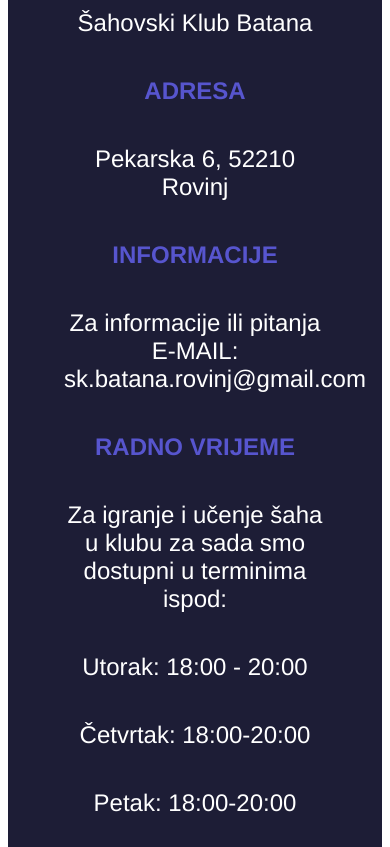
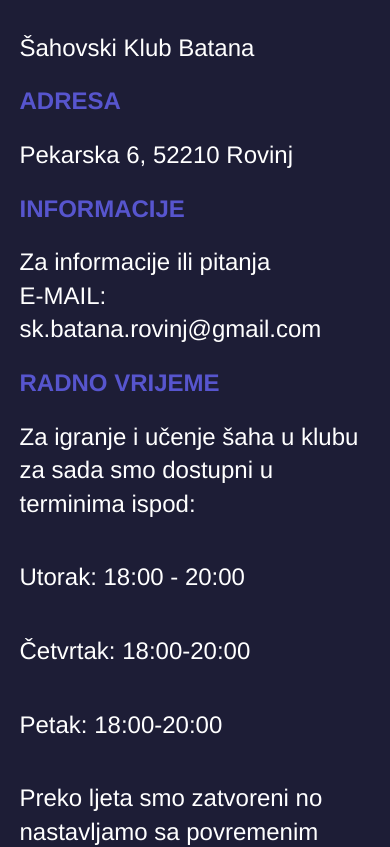
Before and after one commit to NevenDavidovic/vue_batana, a Vue app: page /kontakt in a window 390 px wide. Shown: the part 960-1807 px from the top of the page. Built offline with nearby package versions, Linux system fonts and the light colour scheme.

Commit message:
changes to the mobile version

```diff
--- /dev/null
+++ b/src/assets/css/styles.css
@@ -0,0 +1,12 @@
+* {
+  padding: 0;
+  margin: 0;
+  box-sizing: border-box;
+}
+
+h1,
+h2,
+h3,
+p {
+  line-height: 1.4;
+}
--- a/src/components/FooterPage.vue
+++ b/src/components/FooterPage.vue
@@ -1,4 +1,5 @@
 <template>
+  ja
   <section class="footer">
     <div class="container-footer">
       <div class="galerija footer-item">
@@ -64,6 +65,7 @@ export default {
   display: flex;
   flex-direction: column;
   align-items: center;
+  gap: 1em;
 }
 
 .image-container {
@@ -84,6 +86,7 @@ export default {
   align-items: flex-start;
   max-width: 200px;
   margin: 0 auto;
+  gap: 1em;
 }
 
 .kontakt h1 {
@@ -95,7 +98,7 @@ export default {
 .galerija a {
   color: white;
   text-decoration: none;
-  margin: 1em 0;
+
   display: flex;
   flex-direction: column;
   align-items: flex-start;
--- a/src/components/HeaderNavbar.vue
+++ b/src/components/HeaderNavbar.vue
@@ -287,7 +287,6 @@ export default {
 
 @media (min-width: 800px) {
   .dropdown:hover .dropdown-content {
-    animation: scaleNav 0.3s ease-in-out;
     border-bottom: 4px solid white;
     transition: all 1s ease-in-out;
   }
--- a/src/main.js
+++ b/src/main.js
@@ -3,4 +3,6 @@ import App from "./App.vue";
 import router from "./router";
 import store from "./store";
 
+import "./assets/css/styles.css";
+
 createApp(App).use(store).use(router).mount("#app");
--- a/src/views/AboutView.vue
+++ b/src/views/AboutView.vue
@@ -144,4 +144,11 @@ export default {
     padding: 0 16px;
   }
 }
+@media (max-width: 600px) {
+  .about p {
+    max-width: 95%;
+    text-align: left;
+    margin: auto;
+  }
+}
 </style>
--- a/src/views/ApplyView.vue
+++ b/src/views/ApplyView.vue
@@ -165,5 +165,22 @@ export default {
   .prijave-element {
     flex-direction: column;
   }
+  .prijave-item {
+    max-width: 100%;
+    width: 100%;
+    gap: 1em;
+  }
+  .prijave-item p[data-v-c76e7e2e] {
+    max-width: 100%;
+  }
+}
+
+@media (max-width: 800px) {
+  .prijave-d {
+    max-width: 90%;
+    text-align: left;
+    margin-left: auto;
+    margin-right: auto;
+  }
 }
 </style>
--- a/src/views/HomeView.vue
+++ b/src/views/HomeView.vue
@@ -280,6 +280,10 @@ export default {
 
 .life-and-chess {
   background-color: #5755ce;
+  display: flex;
+  flex-direction: column;
+  gap: 2em;
+  padding-bottom: 3em;
 }
 
 .life-and-chess h1 {
@@ -322,6 +326,8 @@ export default {
 
 .color-title {
   color: #1d1d36;
+  font-weight: 700;
+  line-height: 1.4;
 }
 .center-grid-section {
   margin: 3em auto;
@@ -380,6 +386,7 @@ export default {
   }
   .fair-play-section {
     flex-direction: column;
+    gap: 2em;
   }
 
   .flex-item-center {
@@ -408,6 +415,32 @@ export default {
   .upper-block img {
     width: 100%;
   }
+  .text-item-center a {
+  }
+  .text-item-center p,
+  .text-item-center h1 {
+    max-width: 90%;
+    text-align: left;
+    margin-left: auto;
+    margin-right: auto;
+  }
+
+  .lower-block p {
+    max-width: 90%;
+    text-align: left;
+    margin-left: auto;
+    margin-right: auto;
+  }
+
+  .life-and-chess p {
+    max-width: 90%;
+    margin-left: auto;
+    margin-right: auto;
+  }
+
+  .carousel {
+    width: 100%;
+  }
 }
 
 /*Paralax effect */
--- a/src/views/KontaktView.vue
+++ b/src/views/KontaktView.vue
@@ -7,83 +7,25 @@
       </div>
       <div class="text-item-center batana-item">
         <h1>Posjetite nas</h1>
-        <p
-          data-aos="fade-up"
-          data-aos-anchor-placement="top-center"
-          data-aos-duration="1000"
-        >
+        <p>
           {{ $store.state.imeKluba }}
         </p>
-        <h2
-          data-aos="fade-up"
-          data-aos-anchor-placement="top-center"
-          data-aos-duration="1000"
-        >
-          ADRESA
-        </h2>
-        <p
-          data-aos="fade-up"
-          data-aos-anchor-placement="top-center"
-          data-aos-duration="1000"
-        >
-          Pekarska 6, 52210 Rovinj
-        </p>
-        <h2
-          data-aos="fade-up"
-          data-aos-anchor-placement="top-center"
-          data-aos-duration="1000"
-        >
-          INFORMACIJE
-        </h2>
-        <p
-          data-aos="fade-up"
-          data-aos-anchor-placement="top-center"
-          data-aos-duration="1000"
-        >
+        <h2>ADRESA</h2>
+        <p>Pekarska 6, 52210 Rovinj</p>
+        <h2>INFORMACIJE</h2>
+        <p>
           Za informacije ili pitanja <br />
           E-MAIL: {{ $store.state.mailKluba }}
         </p>
-        <h2
-          data-aos="fade-up"
-          data-aos-anchor-placement="top-center"
-          data-aos-duration="1000"
-        >
-          RADNO VRIJEME
-        </h2>
-        <p
-          data-aos="fade-up"
-          data-aos-anchor-placement="top-center"
-          data-aos-duration="1000"
-        >
+        <h2>RADNO VRIJEME</h2>
+        <p>
           Za igranje i učenje šaha u klubu za sada smo dostupni u terminima
           ispod:
         </p>
-        <p
-          data-aos="fade-up"
-          data-aos-anchor-placement="top-center"
-          data-aos-duration="1000"
-        >
-          Utorak: 18:00 - 20:00
-        </p>
-        <p
-          data-aos="fade-up"
-          data-aos-anchor-placement="top-center"
-          data-aos-duration="1000"
-        >
-          Četvrtak: 18:00-20:00
-        </p>
-        <p
-          data-aos="fade-up"
-          data-aos-anchor-placement="top-center"
-          data-aos-duration="1000"
-        >
-          Petak: 18:00-20:00
-        </p>
-        <p
-          data-aos="fade-up"
-          data-aos-anchor-placement="top-center"
-          data-aos-duration="1000"
-        >
+        <p>Utorak: 18:00 - 20:00</p>
+        <p>Četvrtak: 18:00-20:00</p>
+        <p>Petak: 18:00-20:00</p>
+        <p>
           Preko ljeta smo zatvoreni no nastavljamo sa povremenim druženjima
           uživo, i u istim terminima online za sve one koje šah okupira cijelu
           godinu.
@@ -148,6 +90,9 @@ export default {
 }
 h2 {
   color: #5755ce;
+  margin: auto;
+  width: 90%;
+  text-align: left;
 }
 
 .center-grid-section {
@@ -188,4 +133,10 @@ h2 {
     margin: 2em 0;
   }
 }
+
+@media (max-width: 480px) {
+  .map-section {
+    padding: 10px 5px;
+  }
+}
 </style>
--- a/src/views/OurTeam.vue
+++ b/src/views/OurTeam.vue
@@ -2,7 +2,7 @@
   <HeaderNavbar />
   <br />
   <h1 class="nas-tim-h">Naš tim trenera</h1>
-  <p>
+  <p class="tren-desc">
     Odaberite jednog od naših trenera koji su tu da pruže svoje šahovsko
     iskustvo i znanje da bi se vaša igra digla na višu razinu
   </p>
@@ -80,7 +80,7 @@ export default {
   display: flex;
   flex-direction: column;
   width: 200px;
-  align-items: center;
+  align-items: left;
   gap: 10px;
   animation: appearFade 1s ease-in-out;
 }
@@ -128,5 +128,30 @@ export default {
     flex-direction: column;
     align-items: center;
   }
+
+  @media (max-width: 600px) {
+    .our-team-item {
+      width: 80%;
+      margin-left: auto;
+      margin-right: auto;
+    }
+    .our-team-item p {
+      max-width: 100%;
+      width: 90%;
+      margin-left: auto;
+      margin-right: auto;
+    }
+    .tren-desc {
+      max-width: 90%;
+      margin: auto;
+    }
+    .our-team {
+      gap: 2em;
+    }
+
+    .nas-tim-h {
+      margin-bottom: 0.5em;
+    }
+  }
 }
 </style>
```
